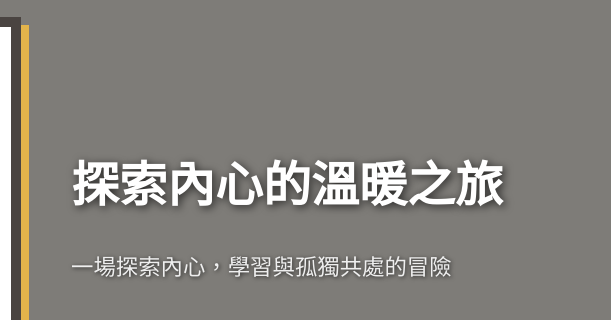
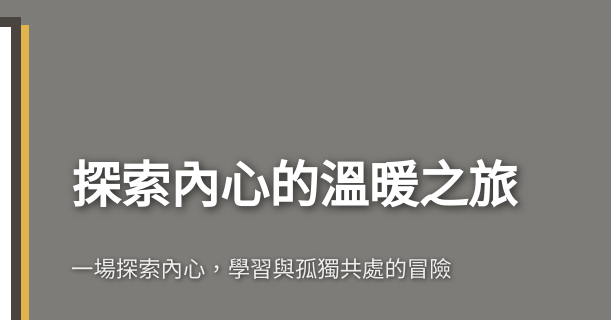
Before and after one commit to Mook708/GoodStory, a plain HTML site: page index.html in a window 1280 px wide. Shown: the part 159-479 px from the top of the page, 669-1280 px from the left. Drawn offline with Linux system fonts and the light colour scheme.

Commit message:
css怪怪的

```diff
--- a/css/style.css
+++ b/css/style.css
@@ -96,7 +96,7 @@ header {
 }
 
 .header-text h1 {
-    font-size: 3.0rem;
+    font-size: 3.1rem;
     font-weight: 800;
     margin-bottom: 1rem;
     text-shadow: 2px 2px 8px rgba(0, 0, 0, 0.7);
```
